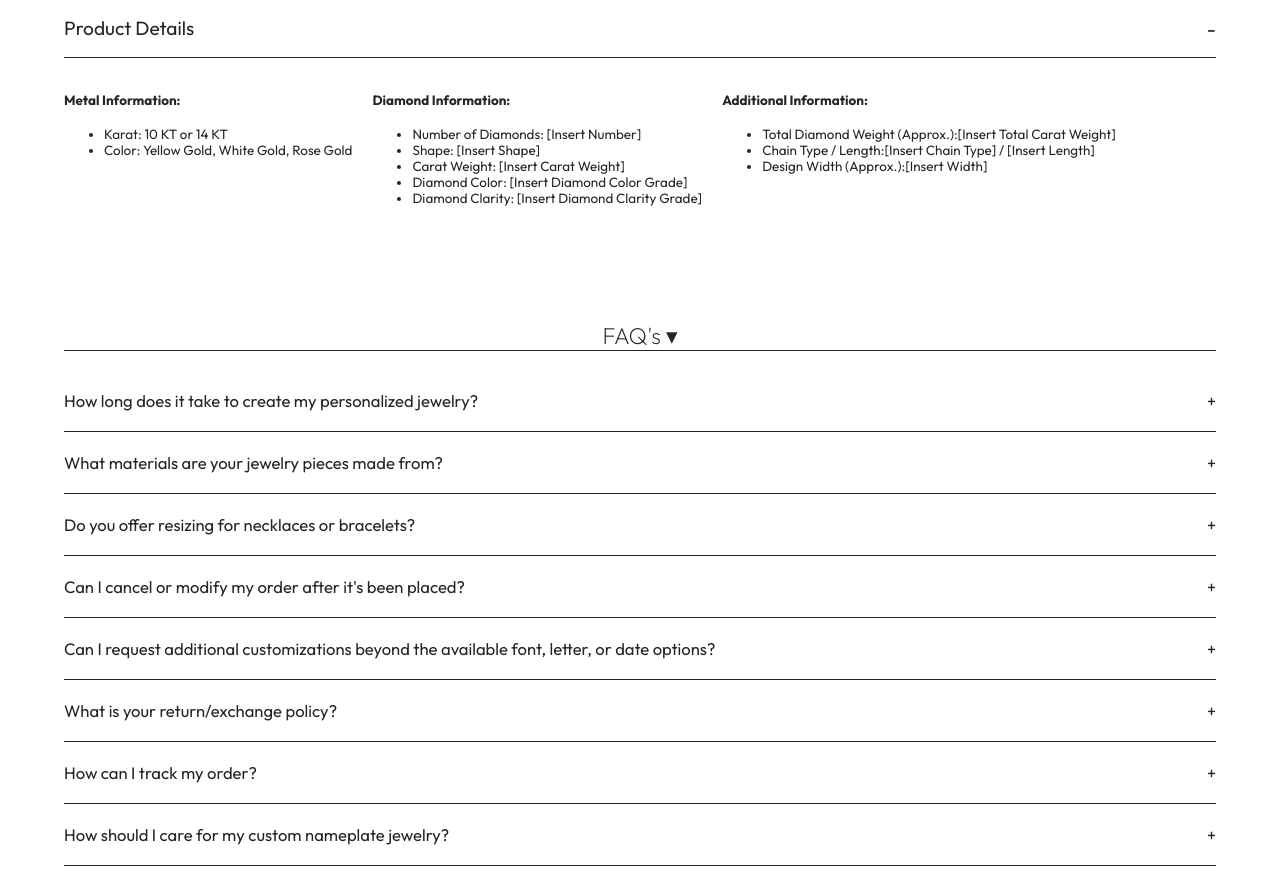
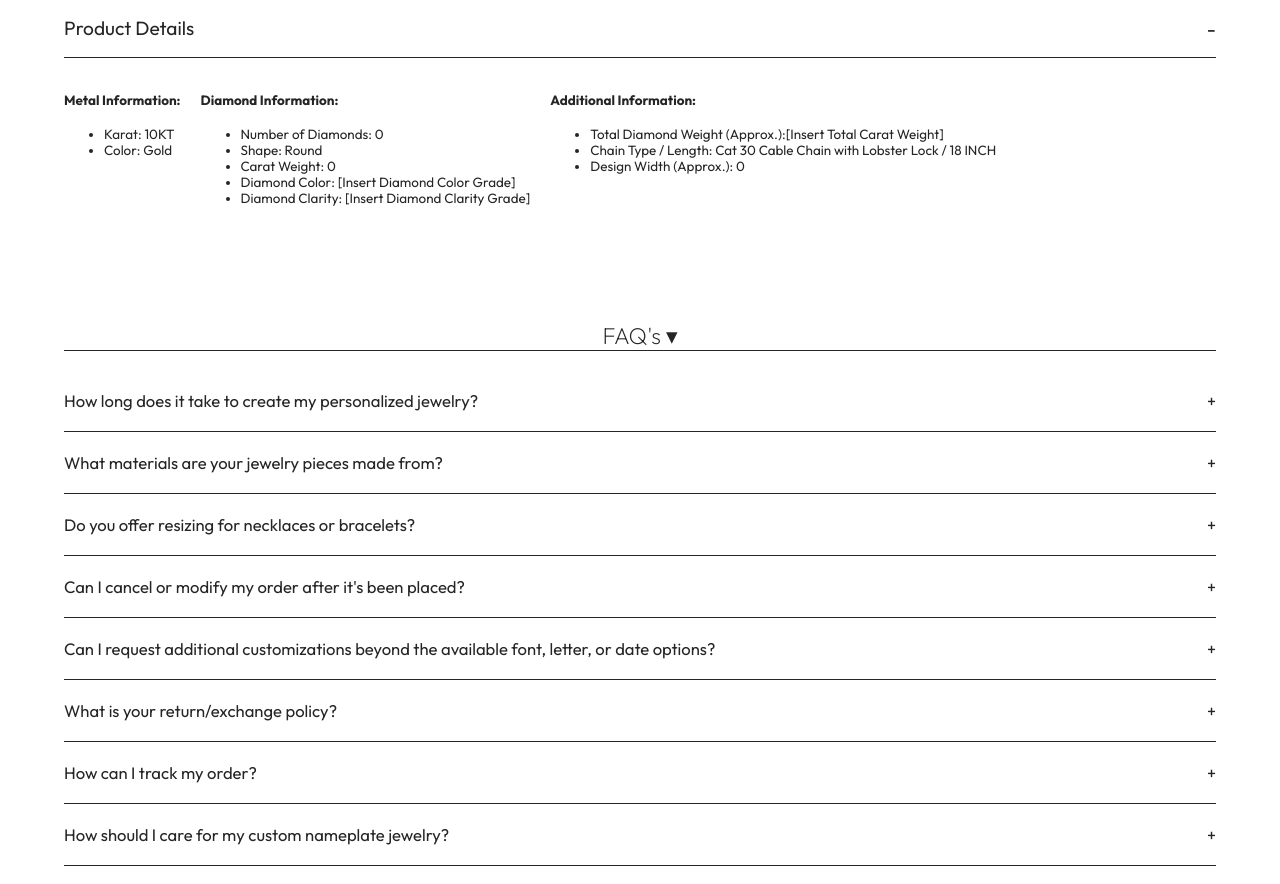
Before and after one commit to hrishitj/chandra-builder, an Angular app: page /name-necklace-builder in a window 1280 px wide. Shown: the part 900-1784 px from the top of the page. Built offline with nearby package versions, Linux system fonts and the light colour scheme.

Commit message:
added additional details, changed links

```diff
--- a/src/app/date-bracelet-builder/date-bracelet-builder.component.ts
+++ b/src/app/date-bracelet-builder/date-bracelet-builder.component.ts
@@ -68,6 +68,8 @@ export class DateBraceletBuilderComponent {
   public multiplier: WritableSignal<number> = signal(1);
   public showPreview: WritableSignal<boolean> = signal(false);
   public itemWidth: WritableSignal<number> = signal(0);
+  public noOfDiamonds: WritableSignal<number> = signal(0);
+  public caratWeight: WritableSignal<number> = signal(0);
   private formattedDate: string | null = null;
 
   public isDescriptionVisible: boolean = true;
@@ -114,7 +116,7 @@ export class DateBraceletBuilderComponent {
       const date = new Date(this.formGroup.value.date);
       this.formattedDate = this.formatDateDDMMYYYY(date);
     }
-    const url = `https://chandrajewellery.api.ls2.kenmarkserver.com/costing?quantity=${this.formGroup.value.quantity}&metalColor=${this.formGroup.value.metalColor}&metalKarat=${this.formGroup.value.metalCarat}&DiamondQuality=${this.formGroup.value.diamondQuality}&fontStyle=${this.formGroup.value.fontStyle}&letterHeight=${this.formGroup.value.letterHeight}&customName=${this.formattedDate}`;
+    const url = `https://api.chandrajewellery.kenmarkserver.com/costing?quantity=${this.formGroup.value.quantity}&metalColor=${this.formGroup.value.metalColor}&metalKarat=${this.formGroup.value.metalCarat}&DiamondQuality=${this.formGroup.value.diamondQuality}&fontStyle=${this.formGroup.value.fontStyle}&letterHeight=${this.formGroup.value.letterHeight}&customName=${this.formattedDate}`;
 
     try {
       const response = await fetch(url);
@@ -130,6 +132,8 @@ export class DateBraceletBuilderComponent {
         this.itemPrice.set(parseFloat((jsonResponse.price * this.multiplier()).toFixed(2)));
         this.characterImages.set(jsonResponse.paths);
         this.itemWidth.set(jsonResponse.width);
+        this.noOfDiamonds.set(jsonResponse.noOfDiamonds);
+        this.caratWeight.set(jsonResponse.caratWeight);
 
       } else {
         this.imageLoaded.set(false);
--- a/src/app/date-necklace-builder/date-necklace-builder.component.ts
+++ b/src/app/date-necklace-builder/date-necklace-builder.component.ts
@@ -57,9 +57,9 @@ export class DateNecklaceBuilderComponent {
   public multiplier: WritableSignal<number> = signal(1);
   public showPreview: WritableSignal<boolean> = signal(false);
   public itemWidth: WritableSignal<number> = signal(0);
+  public noOfDiamonds: WritableSignal<number> = signal(0);
+  public caratWeight: WritableSignal<number> = signal(0);
   private formattedDate: string | null = null;
-  private curvedLettersLeft = ['A', 'C', 'G', 'J', 'O'];
-  private curvedLettersRight = ['A', 'D', 'G', 'L', 'O'];
 
 
   constructor() {
@@ -102,7 +102,7 @@ export class DateNecklaceBuilderComponent {
       this.formattedDate = this.formatDateDDMMYYYY(date);
     }
 
-    const url = `https://chandrajewellery.api.ls2.kenmarkserver.com/costing?quantity=${this.formGroup.value.quantity}&metalColor=${this.formGroup.value.metalColor}&metalKarat=${this.formGroup.value.metalCarat}&DiamondQuality=${this.formGroup.value.diamondQuality}&fontStyle=${this.formGroup.value.fontStyle}&letterHeight=${this.formGroup.value.letterHeight}&customName=${this.formattedDate}`;
+    const url = `https://api.chandrajewellery.kenmarkserver.com/costing?quantity=${this.formGroup.value.quantity}&metalColor=${this.formGroup.value.metalColor}&metalKarat=${this.formGroup.value.metalCarat}&DiamondQuality=${this.formGroup.value.diamondQuality}&fontStyle=${this.formGroup.value.fontStyle}&letterHeight=${this.formGroup.value.letterHeight}&customName=${this.formattedDate}`;
 
     try {
       const response = await fetch(url);
@@ -118,6 +118,8 @@ export class DateNecklaceBuilderComponent {
         this.itemPrice.set(parseFloat((jsonResponse.price * this.multiplier()).toFixed(2)));
         this.characterImages.set(jsonResponse.paths);
         this.itemWidth.set(jsonResponse.width);
+        this.noOfDiamonds.set(jsonResponse.noOfDiamonds);
+        this.caratWeight.set(jsonResponse.caratWeight);
 
       } else {
         this.imageLoaded.set(false);
--- a/src/app/name-bracelet-builder/name-bracelet-builder.component.ts
+++ b/src/app/name-bracelet-builder/name-bracelet-builder.component.ts
@@ -55,6 +55,8 @@ export class NameBraceletBuilderComponent {
   public themeColor: WritableSignal<string> = signal('#000000');
   public multiplier: WritableSignal<number> = signal(1);
   public itemWidth: WritableSignal<number> = signal(0);
+  public noOfDiamonds: WritableSignal<number> = signal(0);
+  public caratWeight: WritableSignal<number> = signal(0);
   public showPreview: WritableSignal<boolean> = signal(false);
 
   public isDescriptionVisible: boolean = true;
@@ -96,7 +98,7 @@ export class NameBraceletBuilderComponent {
 
 
   async fetchData(): Promise<void> {
-    const url = `https://chandrajewellery.api.ls2.kenmarkserver.com/costing?quantity=${this.formGroup.value.quantity}&metalColor=${this.formGroup.value.metalColor}&metalKarat=${this.formGroup.value.metalCarat}&DiamondQuality=${this.formGroup.value.diamondQuality}&fontStyle=${this.formGroup.value.fontStyle}&letterHeight=${this.formGroup.value.letterHeight}&customName=${this.formGroup.value.customName}`;
+    const url = `https://api.chandrajewellery.kenmarkserver.com/costing?quantity=${this.formGroup.value.quantity}&metalColor=${this.formGroup.value.metalColor}&metalKarat=${this.formGroup.value.metalCarat}&DiamondQuality=${this.formGroup.value.diamondQuality}&fontStyle=${this.formGroup.value.fontStyle}&letterHeight=${this.formGroup.value.letterHeight}&customName=${this.formGroup.value.customName}`;
 
     try {
       const response = await fetch(url);
@@ -112,6 +114,8 @@ export class NameBraceletBuilderComponent {
         this.itemPrice.set(parseFloat((jsonResponse.price * this.multiplier()).toFixed(2)));
         this.characterImages.set(jsonResponse.paths);
         this.itemWidth.set(jsonResponse.width);
+        this.noOfDiamonds.set(jsonResponse.noOfDiamonds);
+        this.caratWeight.set(jsonResponse.caratWeight);
       } else {
         this.imageLoaded.set(false);
         console.error('Failed to fetch paths or price data.');
--- a/src/app/name-necklace-builder/name-necklace-builder.component.html
+++ b/src/app/name-necklace-builder/name-necklace-builder.component.html
@@ -186,16 +186,16 @@
             <div>
                 <h4>Metal Information:</h4>
                 <ul>
-                    <li>Karat: 10 KT or 14 KT</li>
-                    <li>Color: Yellow Gold, White Gold, Rose Gold</li>
+                    <li>Karat: {{formValue.metalCarat ?? ''}}</li>
+                    <li>Color: {{formValue.metalColor ?? ''}}</li>
                 </ul>
             </div>
             <div>
                 <h4>Diamond Information:</h4>
                 <ul>
-                    <li>Number of Diamonds: [Insert Number]</li>
-                    <li>Shape: [Insert Shape]</li>
-                    <li>Carat Weight: [Insert Carat Weight]</li>
+                    <li>Number of Diamonds: {{noOfDiamonds()}} </li>
+                    <li>Shape: Round</li>
+                    <li>Carat Weight: {{caratWeight()}} </li>
                     <li>Diamond Color: [Insert Diamond Color Grade]</li>
                     <li>Diamond Clarity: [Insert Diamond Clarity Grade]</li>
                 </ul>
@@ -204,8 +204,8 @@
                 <h4>Additional Information:</h4>
                 <ul>
                     <li>Total Diamond Weight (Approx.):[Insert Total Carat Weight]</li>
-                    <li>Chain Type / Length:[Insert Chain Type] / [Insert Length]</li>
-                    <li>Design Width (Approx.):[Insert Width]</li>
+                    <li>Chain Type / Length: Cat 30 Cable Chain with Lobster Lock / 18 INCH</li>
+                    <li>Design Width (Approx.): {{itemWidth()}} </li>
                 </ul>
             </div>
         </div>
--- a/src/app/name-necklace-builder/name-necklace-builder.component.ts
+++ b/src/app/name-necklace-builder/name-necklace-builder.component.ts
@@ -63,6 +63,8 @@ export class NameNecklaceBuilderComponent implements OnInit, AfterViewInit {
   public multiplier: WritableSignal<number> = signal(1);
   public showPreview: WritableSignal<boolean> = signal(false);
   public itemWidth: WritableSignal<number> = signal(0);
+  public noOfDiamonds: WritableSignal<number> = signal(0);
+  public caratWeight: WritableSignal<number> = signal(0);
   private curvedLettersLeft = ['A', 'C', 'G', 'J', 'O'];
   private curvedLettersRight = ['A', 'D', 'G', 'L', 'O'];
 
@@ -100,9 +102,13 @@ export class NameNecklaceBuilderComponent implements OnInit, AfterViewInit {
     this.formGroup.get(field)?.setValue(value);
   }
 
+  public get formValue() {
+    return this.formGroup.getRawValue();
+  }
+
 
   async fetchData(): Promise<void> {
-    const url = `https://chandrajewellery.api.ls2.kenmarkserver.com/costing?quantity=${this.formGroup.value.quantity}&metalColor=${this.formGroup.value.metalColor}&metalKarat=${this.formGroup.value.metalCarat}&DiamondQuality=${this.formGroup.value.diamondQuality}&fontStyle=${this.formGroup.value.fontStyle}&letterHeight=${this.formGroup.value.letterHeight}&customName=${this.formGroup.value.customName}`;
+    const url = `https://api.chandrajewellery.kenmarkserver.com/costing?quantity=${this.formGroup.value.quantity}&metalColor=${this.formGroup.value.metalColor}&metalKarat=${this.formGroup.value.metalCarat}&DiamondQuality=${this.formGroup.value.diamondQuality}&fontStyle=${this.formGroup.value.fontStyle}&letterHeight=${this.formGroup.value.letterHeight}&customName=${this.formGroup.value.customName}`;
 
     try {
       const response = await fetch(url);
@@ -118,6 +124,8 @@ export class NameNecklaceBuilderComponent implements OnInit, AfterViewInit {
         this.itemPrice.set(parseFloat((jsonResponse.price * this.multiplier()).toFixed(2)));
         this.characterImages.set(jsonResponse.paths);
         this.itemWidth.set(jsonResponse.width);
+        this.noOfDiamonds.set(jsonResponse.noOfDiamonds);
+        this.caratWeight.set(jsonResponse.caratWeight);
 
       } else {
         this.imageLoaded.set(false);
```
